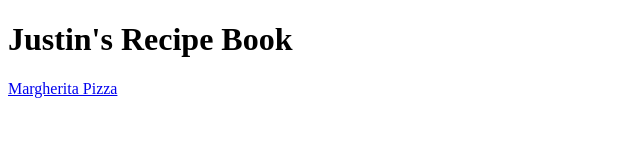
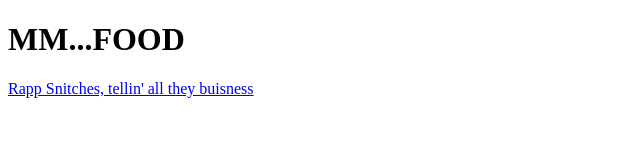
Before and after one commit to JuicetenG/odin-recipes, a plain HTML site: page index.html in a window 1280 px wide. Shown: the whole page, without its empty margins (0-640 px from the left). Drawn offline with Linux system fonts and the light colour scheme.

Commit message:
change index headings and link

```diff
--- a/index.html
+++ b/index.html
@@ -2,11 +2,11 @@
 <html lang="en">
     <head>
         <meta charset="UTF-8">
-        <title>Justin's Recipes</title>
+        <title>MF DOOM MM...FOOD</title>
     </head>
 
     <body>
-        <h1>Justin's Recipe Book</h1>
-        <a href="recipes/pizza.html">Margherita Pizza</a>
+        <h1>MM...FOOD</h1>
+        <a href="recipes/rapp-snitch-knishes.html">Rapp Snitches, tellin' all they buisness</a>
     </body>
 </html>
```
Also changed, not shown: recipes/rapp-snitch-knishes.html (added, +11 -0 lines).
